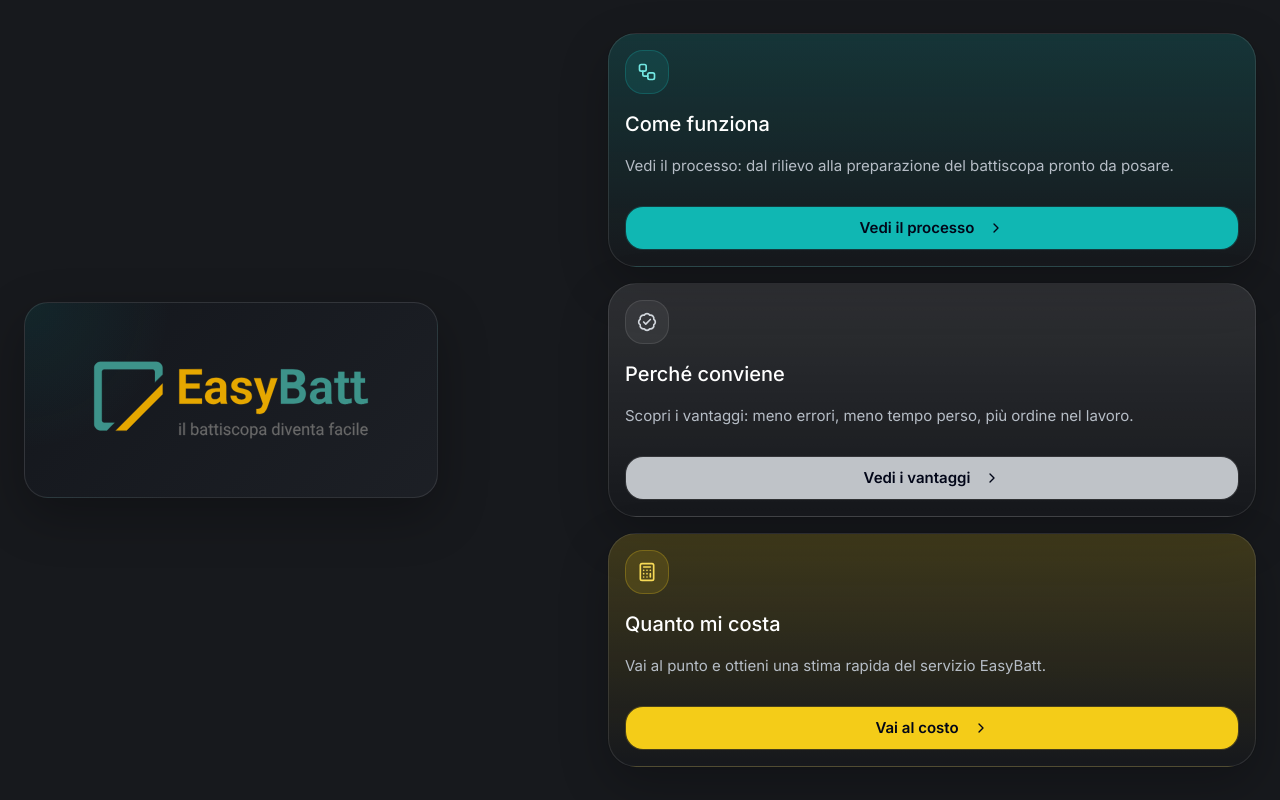
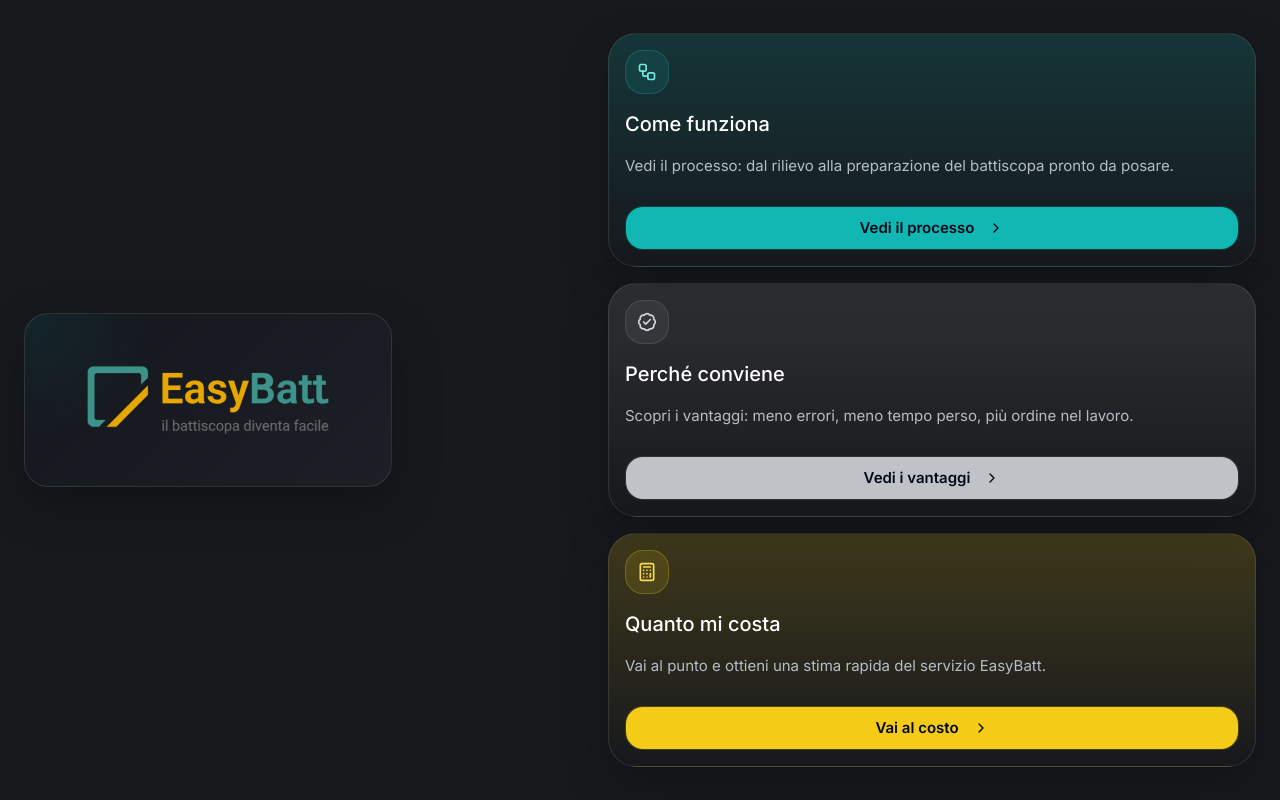
Before and after one commit to FalegnameriaSpini/easybatt-webapp, a Next.js app: page / in a window 1280 px wide. Built offline with nearby package versions, Linux system fonts and the light colour scheme.

Commit message:
Easybatt_app_v6

```diff
--- a/app/page.js
+++ b/app/page.js
@@ -48,10 +48,30 @@ function BrandLockup() {
         <img
           src="/Logo_easybatt_trasp.svg"
           alt="EasyBatt - il battiscopa diventa facile"
-          className="h-auto w-full max-w-[340px] sm:max-w-[360px] lg:max-w-[380px]"
+          className="h-auto w-full max-w-[300px] sm:max-w-[328px] lg:max-w-[352px] xl:max-w-[368px]"
         />
       </div>
     </div>
+  );
+}
+
+function FixedBrandLockup() {
+  return (
+    <>
+      <div className="fixed inset-x-0 top-0 z-40 lg:hidden">
+        <div className="mx-auto w-full max-w-7xl px-4 pt-4 sm:px-6 sm:pt-5">
+          <BrandLockup />
+        </div>
+      </div>
+
+      <div className="pointer-events-none fixed inset-0 z-40 hidden lg:flex lg:items-center">
+        <div className="mx-auto flex w-full max-w-7xl px-6">
+          <div className="pointer-events-auto w-full max-w-[368px]">
+            <BrandLockup />
+          </div>
+        </div>
+      </div>
+    </>
   );
 }
 
@@ -107,12 +127,12 @@ function EntryCard({ item }) {
 export default function EasyBattHomePage() {
   return (
     <div className="bg-[#17191D] text-white">
-      <div className={`flex min-h-screen flex-col justify-center ${eb.pageShell}`}>
-        <main className="flex flex-1 items-center">
+      <FixedBrandLockup />
+
+      <div className={`flex min-h-screen flex-col ${eb.pageShell} pt-[184px] sm:pt-[198px] lg:py-5`}>
+        <main className="flex flex-1 items-start lg:items-center">
           <section className="grid w-full items-center gap-6 lg:grid-cols-[0.92fr_1.08fr] lg:gap-8">
-            <div className="flex justify-center lg:justify-start">
-              <BrandLockup />
-            </div>
+            <div aria-hidden="true" className="hidden lg:block" />
 
             <div className="grid gap-3 lg:gap-4">
               {ENTRY_POINTS.map((item) => (
```
